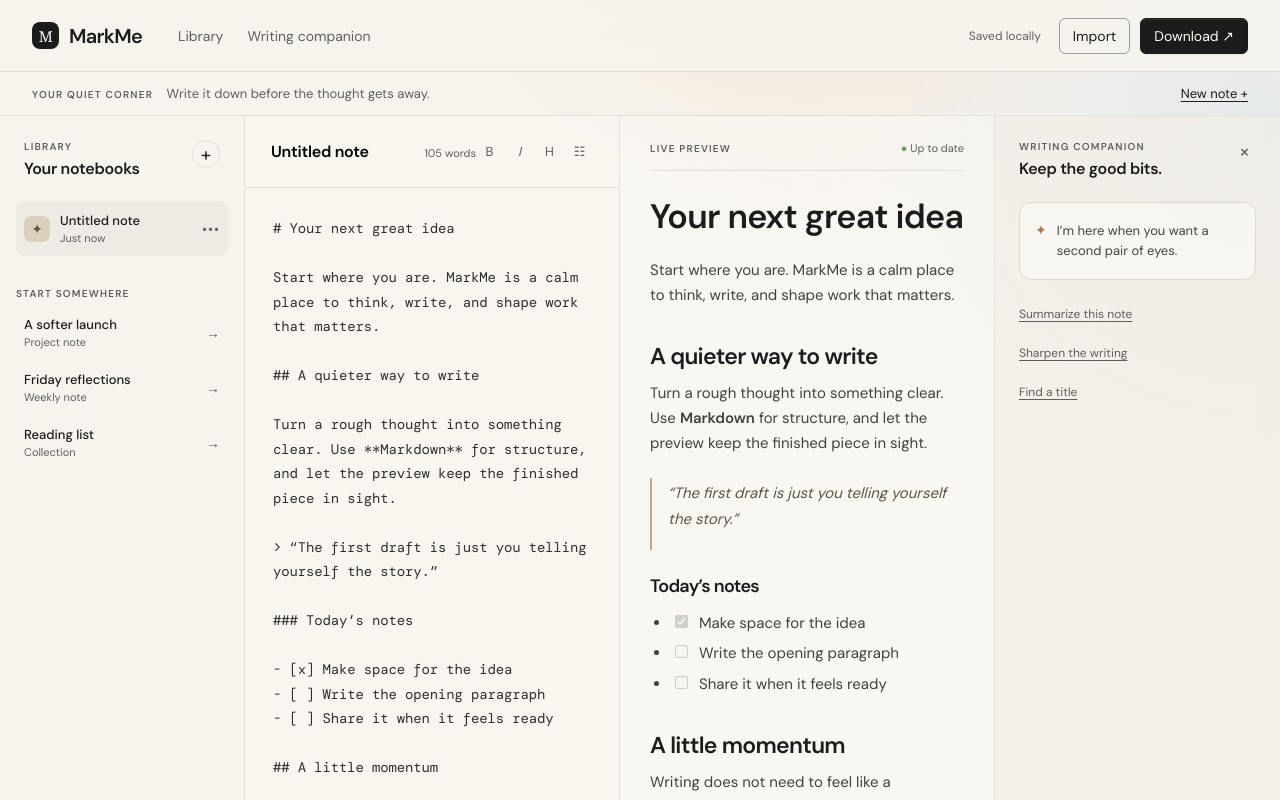
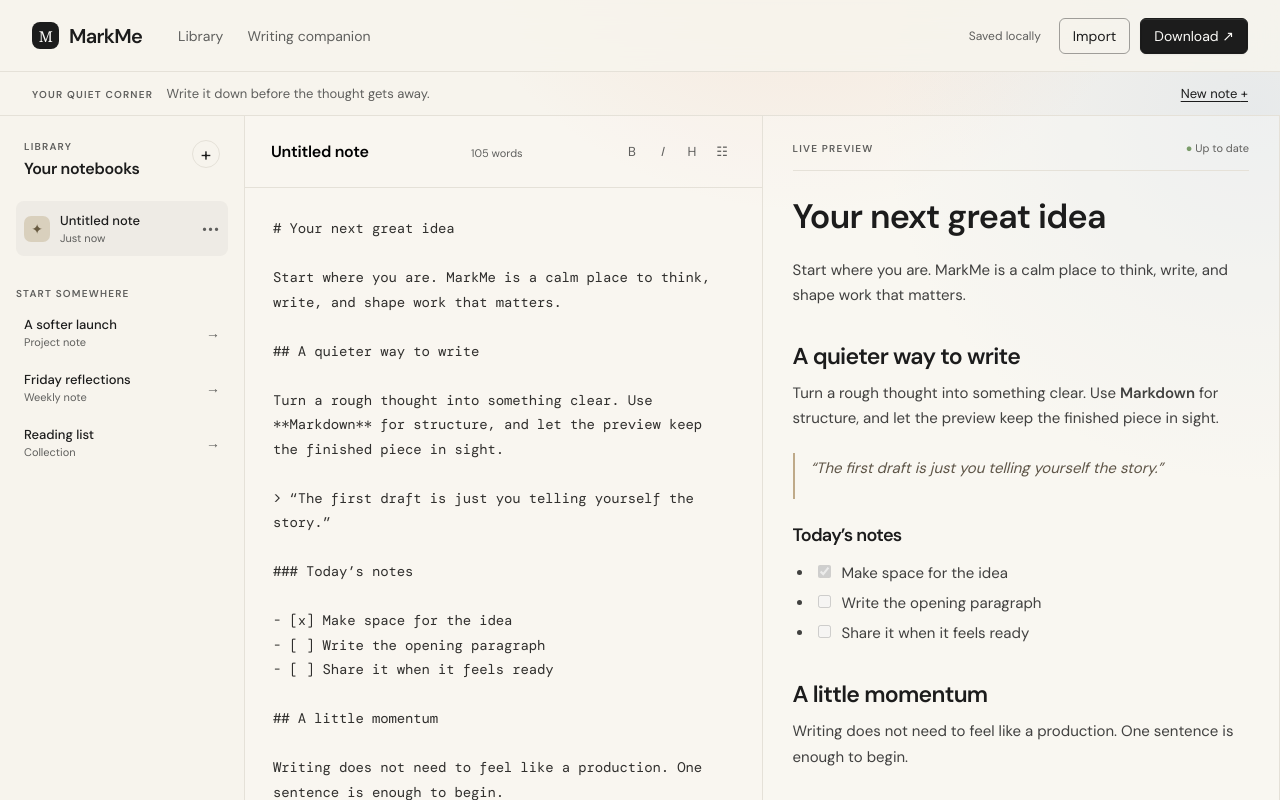
Before and after one commit to manrajchauhan/MarkMe, a Next.js app: page / in a window 1280 px wide. Shown: the top 800 px of the page. Built offline with nearby package versions, Linux system fonts and the light colour scheme.

Commit message:
Hide Writing Companion panel by default

```diff
--- a/app/page.tsx
+++ b/app/page.tsx
@@ -45,7 +45,7 @@ export default function MarkMeWorkspace() {
   const [content, setContent] = useState(starterDocument);
   const [documentName, setDocumentName] = useState("Untitled note");
   const [saved, setSaved] = useState(true);
-  const [assistantOpen, setAssistantOpen] = useState(true);
+  const [assistantOpen, setAssistantOpen] = useState(false);
   const [sidebarOpen, setSidebarOpen] = useState(true);
   const [prompt, setPrompt] = useState("");
   const [message, setMessage] = useState("I’m here when you want a second pair of eyes.");
```
